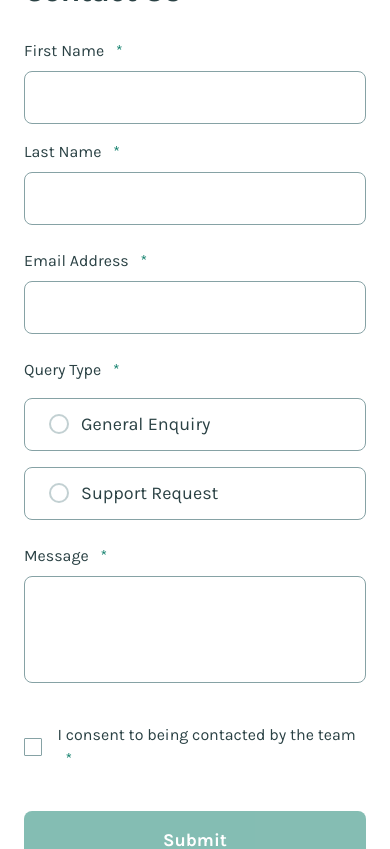
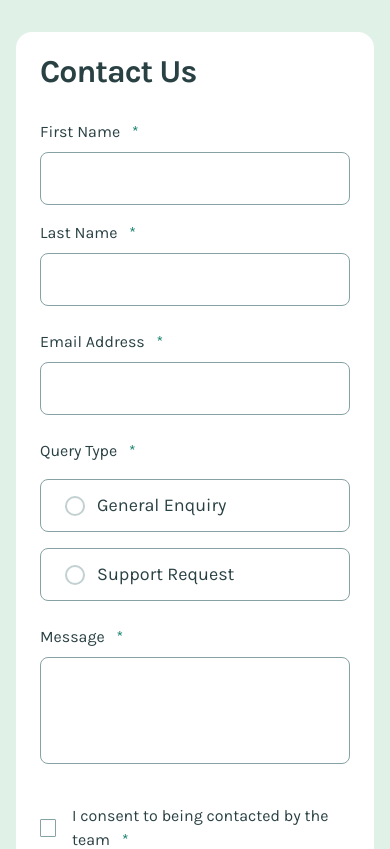
Before and after one commit to Ncticn/react-projects, a React (Vite) app in the folder 35-contact-form/: page / in a window 390 px wide. Shown: the top 849 px of the page. Built offline with nearby package versions, Linux system fonts and the light colour scheme.

Commit message:
Styling updates were made to the ToastSuccess component and the “body” to ensure compatibility with screen sizes.

```diff
--- a/35-contact-form/src/components/ToastSuccess.tsx
+++ b/35-contact-form/src/components/ToastSuccess.tsx
@@ -17,8 +17,8 @@ export default function ToastSuccess() {
   if (!visible) return null;
 
   return (
-    <div className="toast-success absolute top-0 z-10 w-full p-6">
-      <div className="mx-auto max-w-112.5">
+    <div className="toast-success absolute inset-x-0 top-0 z-10 p-6">
+      <div className="mx-auto md:max-w-112.5">
         <div className="bg-grey-900 w-full rounded-xl p-6">
           <div className="flex flex-col items-start justify-start gap-2">
             <div className="flex flex-row items-center justify-start gap-2">
--- a/35-contact-form/src/pages/ContactPage.tsx
+++ b/35-contact-form/src/pages/ContactPage.tsx
@@ -2,7 +2,7 @@ import FormContact from "../components/FormContact";
 
 export default function ContactPage() {
   return (
-    <main className="flex h-screen items-center justify-center">
+    <main className="not-md:px-4 not-md:py-8 md:flex md:h-screen md:items-center md:justify-center">
       <FormContact />
     </main>
   );
```
